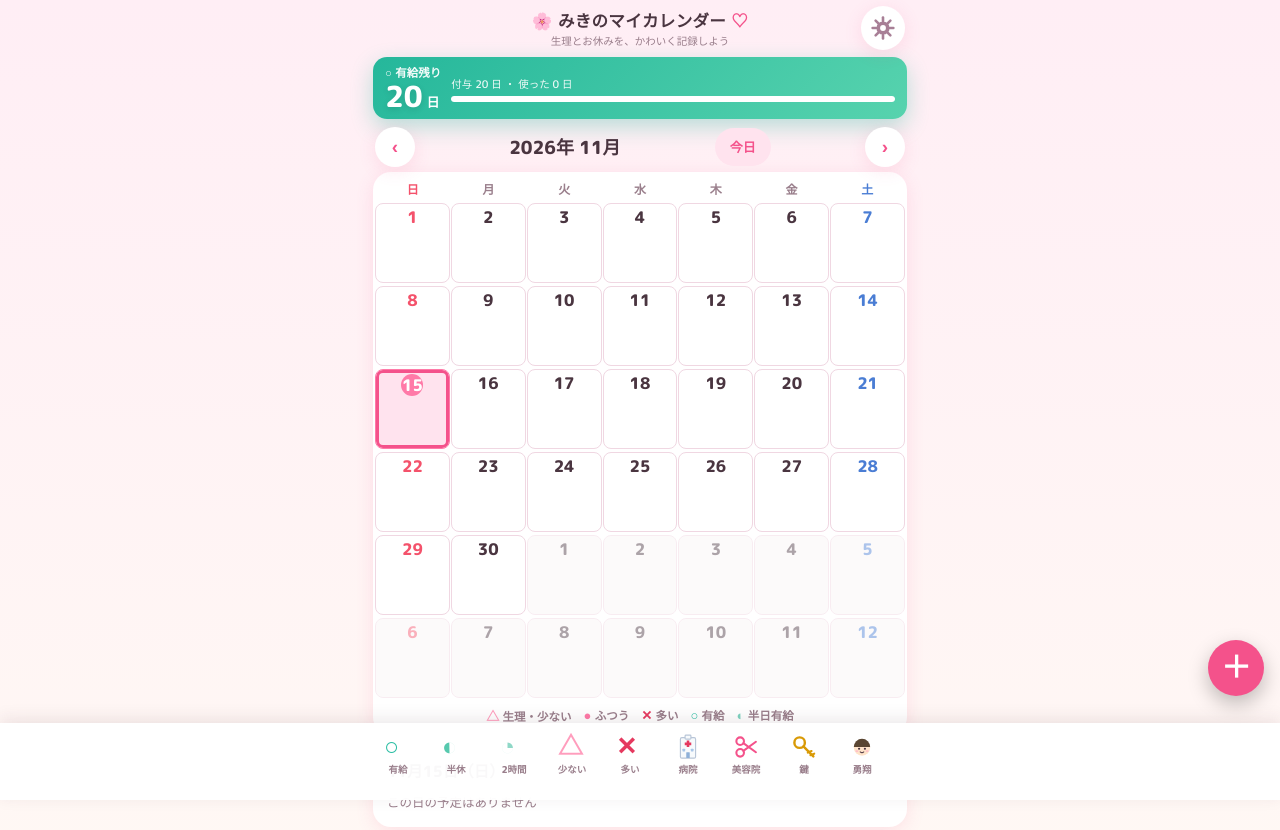
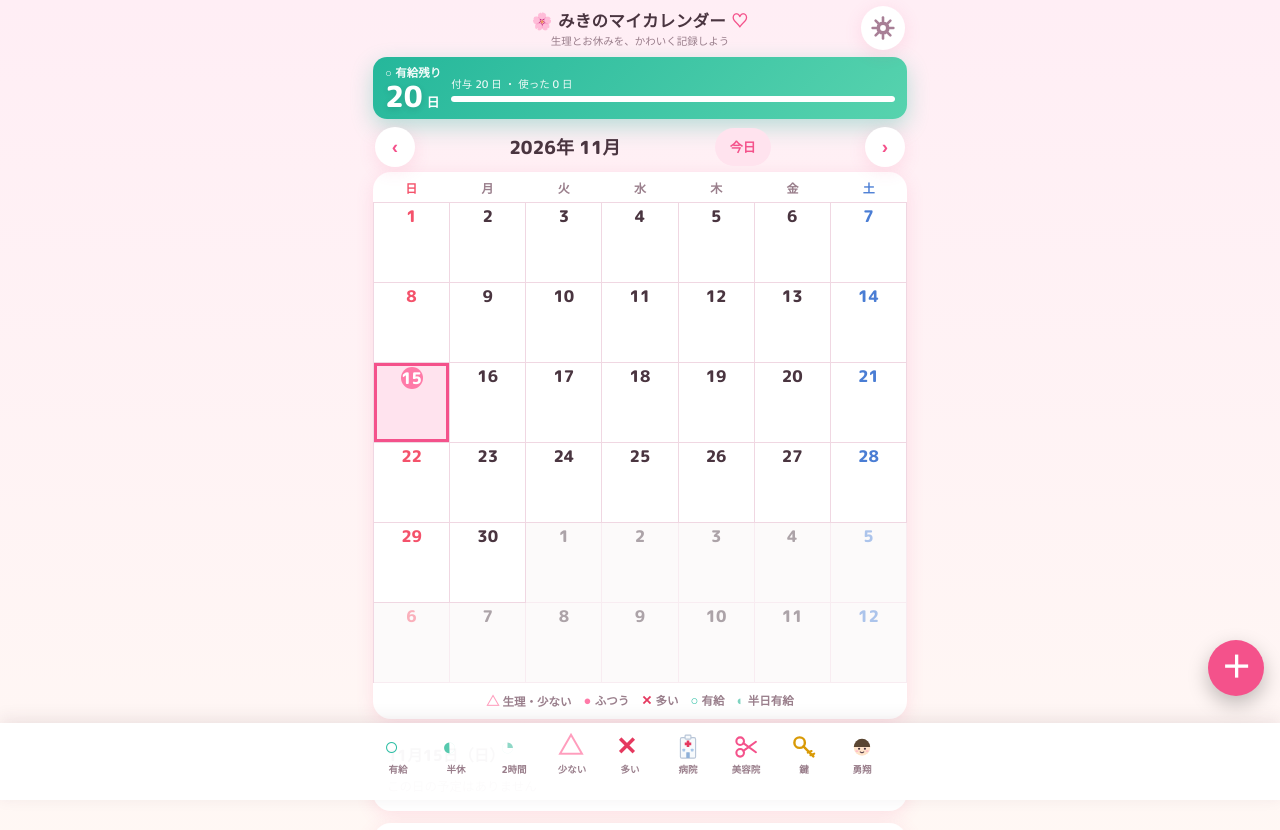
Before and after one commit to uetyjp-afk/miki-calendar, a plain HTML site: page index.html in a window 1280 px wide. Shown: the top 830 px of the page. Drawn offline with Linux system fonts and the light colour scheme.

Commit message:
月のマスの予定チップからアイコンを外して文字を左端から表示、マス同士の隙間をなくし線を共有するグリッドに変更 (v19)

```diff
--- a/index.html
+++ b/index.html
@@ -63,20 +63,20 @@ header.app p{margin:0;color:var(--sub);font-size:10.5px;font-weight:500}
 }
 
 /* カレンダー */
-.cal-card{background:var(--card);border-radius:18px;box-shadow:var(--shadow);padding:7px 2px 9px;touch-action:pan-y}
+.cal-card{background:var(--card);border-radius:18px;box-shadow:var(--shadow);padding:6px 0 8px;touch-action:pan-y;overflow:hidden}
 .week{display:grid;grid-template-columns:repeat(7,1fr);text-align:center;font-size:12px;font-weight:800;color:var(--sub);padding:1px 0 4px}
 .week div:nth-child(1){color:var(--sun)} .week div:nth-child(7){color:var(--sat)}
-.grid{display:grid;grid-template-columns:repeat(7,1fr);gap:3px 1px}
+.grid{display:grid;grid-template-columns:repeat(7,1fr);gap:0;border-top:1px solid #f0d7e2;border-left:1px solid #f0d7e2}
 .day{
-  position:relative;min-height:78px;min-height:clamp(78px,10dvh,94px);border-radius:8px;padding:4px 2px 3px;cursor:pointer;
-  display:flex;flex-direction:column;align-items:center;background:#fff;border:1.5px solid #f0d7e2;
+  position:relative;min-height:78px;min-height:clamp(78px,10dvh,94px);border-radius:0;padding:4px 2px 3px;cursor:pointer;
+  display:flex;flex-direction:column;align-items:center;background:#fff;border:none;border-right:1px solid #f0d7e2;border-bottom:1px solid #f0d7e2;
   min-width:0;overflow:hidden;
 }
 .day:active{transform:scale(.96)}
 .day .dnum{font-size:16px;font-weight:800;line-height:1.15}
 .day.sun .dnum{color:var(--sun)} .day.sat .dnum{color:var(--sat)}
 .day.other{opacity:.45;background:#faf5f6}
-.day.today{border-color:var(--pink)}
+.day.today{box-shadow:inset 0 0 0 2px var(--pink)}
 .day.today .dnum{background:var(--pink);color:#fff;border-radius:50%;width:22px;height:22px;display:flex;align-items:center;justify-content:center}
 .day.period{background:var(--pink-soft)}
 .day.predicted{background:#fff;border:1.5px dashed #ffb3c9}
@@ -87,7 +87,7 @@ header.app p{margin:0;color:var(--sub);font-size:10.5px;font-weight:500}
 .mark.custom{font-size:13px}
 .day .pred-lbl{font-size:8.5px;color:var(--pink-deep);font-weight:800}
 .day .memo-dot{width:5px;height:5px;border-radius:50%;background:var(--lav);margin-top:1px}
-.legend{display:flex;flex-wrap:wrap;gap:5px 12px;justify-content:center;margin-top:8px;font-size:11.5px;color:var(--sub);font-weight:700}
+.legend{display:flex;flex-wrap:wrap;gap:5px 12px;justify-content:center;margin-top:8px;padding:0 8px;font-size:11.5px;color:var(--sub);font-weight:700}
 .legend b{font-size:13px}
 
 /* データスイッチ */
@@ -435,7 +435,7 @@ input,textarea{-webkit-user-select:text;user-select:text}
     </div>
   </div>
 
-  <footer class="note">データはこのスマホの中だけに保存されます 🌷<br>ときどきバックアップ保存をしておくと安心だよ<br><span id="appVer">みきのマイカレンダー v18</span></footer>
+  <footer class="note">データはこのスマホの中だけに保存されます 🌷<br>ときどきバックアップ保存をしておくと安心だよ<br><span id="appVer">みきのマイカレンダー v19</span></footer>
 </div>
 
 <!-- 設定画面 -->
@@ -693,7 +693,7 @@ function renderCalendar(){
     let evHtml = "";
     evs.slice(0,2).forEach(e=>{
       const col = e.color || "#f4528b";
-      evHtml += '<div class="evt'+(k>e.start?" cont-l":"")+(k<e.end?" cont-r":"")+'" style="background:'+col+'2b;color:'+col+'"><span class="evt-ic">'+iconHTML(e.icon)+'</span><span class="evt-tt">'+esc(e.title)+'</span></div>';
+      evHtml += '<div class="evt'+(k>e.start?" cont-l":"")+(k<e.end?" cont-r":"")+'" style="background:'+col+'2b;color:'+col+'"><span class="evt-tt">'+esc(e.title)+'</span></div>';
     });
     if(evs.length>2) evHtml += '<div class="evt-more">+'+(evs.length-2)+'件</div>';
     cell.dataset.key = k;
--- a/sw.js
+++ b/sw.js
@@ -1,4 +1,4 @@
-const CACHE = "miki-calendar-v18";
+const CACHE = "miki-calendar-v19";
 const ASSETS = ["./", "./index.html", "./manifest.webmanifest", "./icon.svg"];
 self.addEventListener("install", e => {
   e.waitUntil(caches.open(CACHE).then(c => c.addAll(ASSETS)).then(() => self.skipWaiting()));
```
